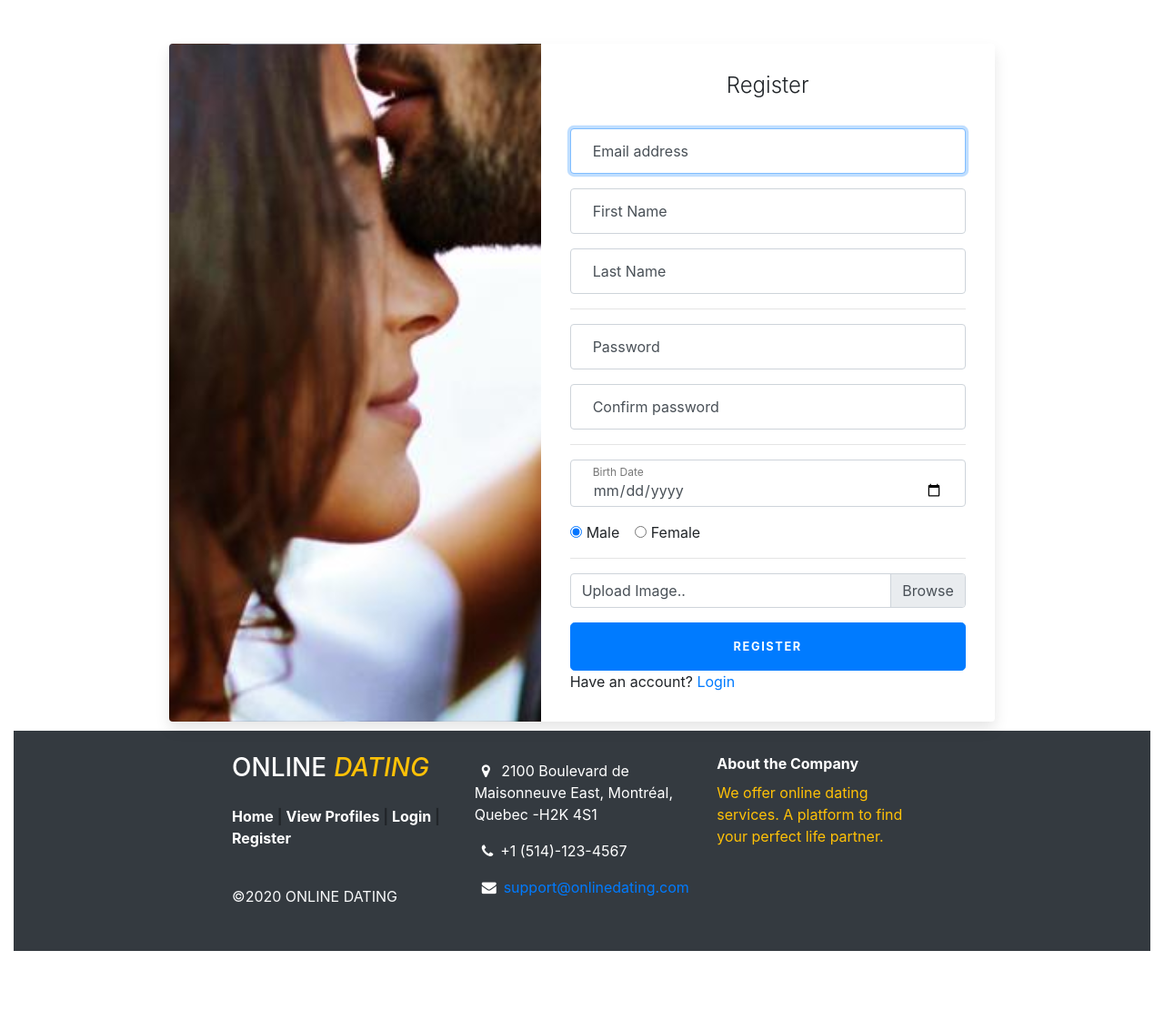
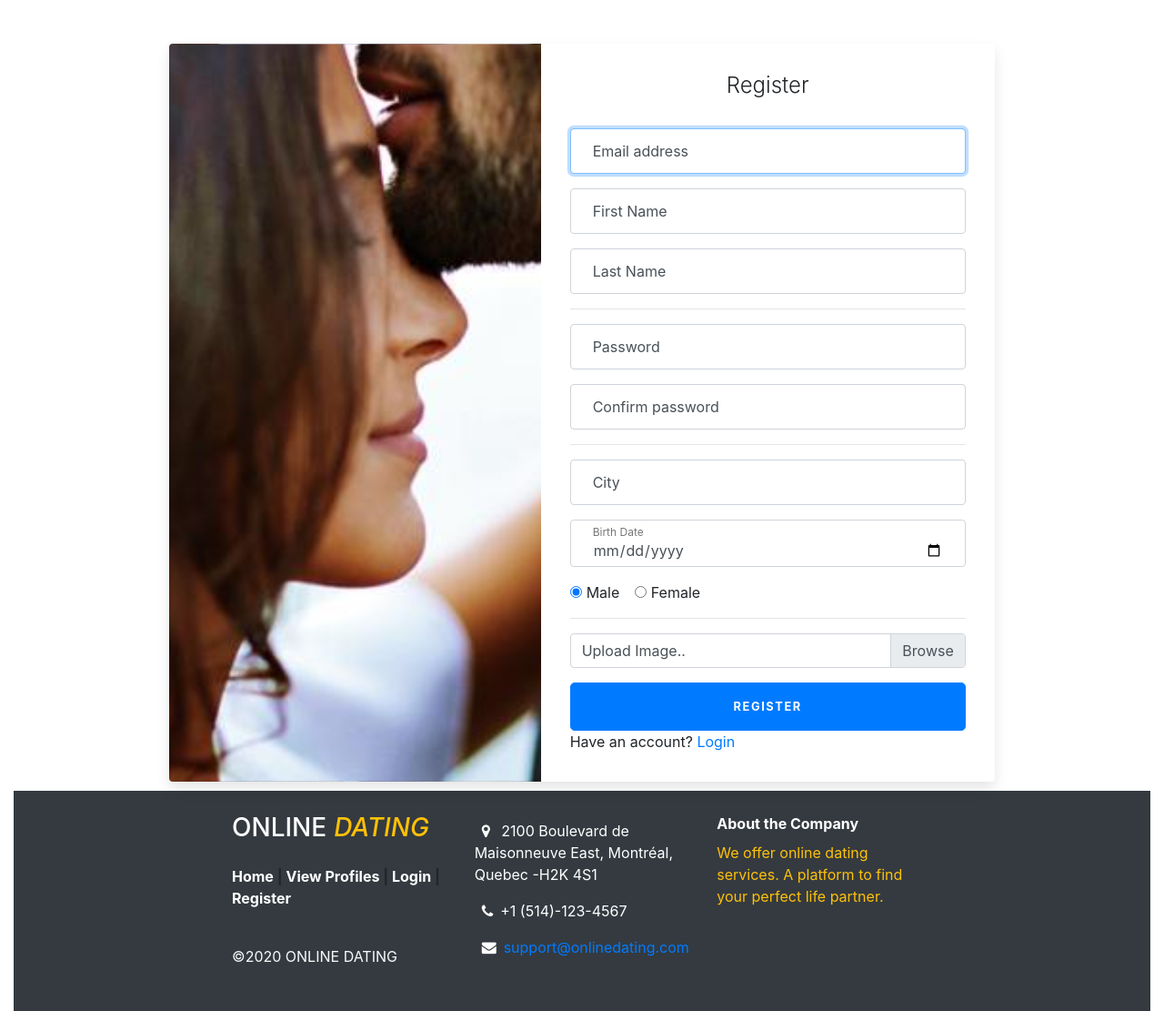
Before and after one commit to vatsal121/datingSitePHP, a PHP site: page /register.php in a window 1280 px wide. Shown: the part 56-1167 px from the top of the page at 91% size. Before the commit the page ends 1101 px from the top, so only its background shows below. Run offline with PHP 8.4, Linux system fonts and the light colour scheme.

Commit message:
Changes Done in register page

```diff
--- a/register.php
+++ b/register.php
@@ -17,9 +17,12 @@ if (isset($_POST['Submit'])) {
     $firstName = $_POST["firstName"];
     $lastName = $_POST["lastName"];
     $password = $_POST["password"];
+    $confirmpassword = $_POST['confirmpassword'];
+    $city = $_POST['city'];
     $dateOfBirth = $_POST["birthDate"];
     $gender = $_POST["gender"];
 
+    if($password === $confirmpassword) {
 
         if (!IsVariableIsSetOrEmpty($email) && !IsVariableIsSetOrEmpty($firstName) && !IsVariableIsSetOrEmpty($lastName) && !IsVariableIsSetOrEmpty($password) && !IsVariableIsSetOrEmpty($dateOfBirth) && !IsVariableIsSetOrEmpty($gender)) {
             if (!IsVariableIsSetOrEmpty($_FILES['fileUpload'])) {
@@ -42,7 +45,7 @@ if (isset($_POST['Submit'])) {
                     move_uploaded_file($file_tmp, $imageURL);
                     $image_uploaded = true;
                     try {
-                    $query = "INSERT INTO datingdb.profile(email,password,firstName,lastName,birthDate,gender,imgUrl,user_role) values('$email','$password','$firstName','$lastName','$dateOfBirth','$gender','$imageURL','regular')";
+                        $query = "INSERT INTO datingdb.profile(email,password,firstName,lastName,city,birthDate,gender,imgUrl,user_role) values('$email','$password','$firstName','$lastName','$city','$dateOfBirth','$gender','$imageURL','regular')";
                         $stmt = $connection->prepare($query);
                         $stmt->execute();
                         $registerSuccessfully = true;
@@ -52,6 +55,9 @@ if (isset($_POST['Submit'])) {
 
                 }
             }
+        }
+    }else{
+        array_push($errors, 'Fail to match Password');
     }
 }
 ?>
@@ -135,11 +141,16 @@ if (isset($_POST['Submit'])) {
                             </div>
 
                             <div class="form-label-group">
-                                <input type="password" id="inputConfirmPassword" class="form-control"
+                                <input type="password" name="confirmpassword" id="inputConfirmPassword" class="form-control"
                                        placeholder="Password" required>
                                 <label for="inputConfirmPassword">Confirm password</label>
                             </div>
                             <hr>
+                            <div class="form-label-group">
+                                <input type="type" name="city" id="inputCity" class="form-control"
+                                       placeholder="City" required>
+                                <label for="city">City</label>
+                            </div>
                             <div class="form-label-group">
                                 <input type="date" id="birthDate" name="birthDate" class="form-control" required>
                                 <label for="birthDate">Birth Date</label>
```
Also changed, not shown: edit-profile.php (+6 -6 lines). Lines whose indentation alone changed are shown as unchanged.
